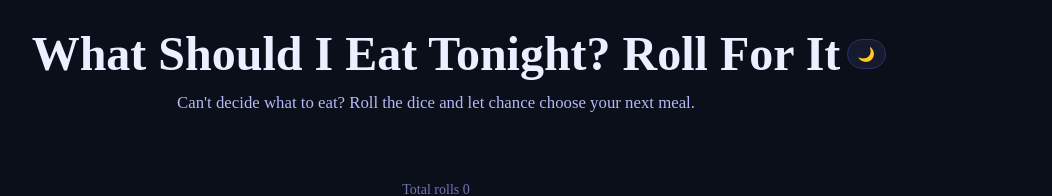
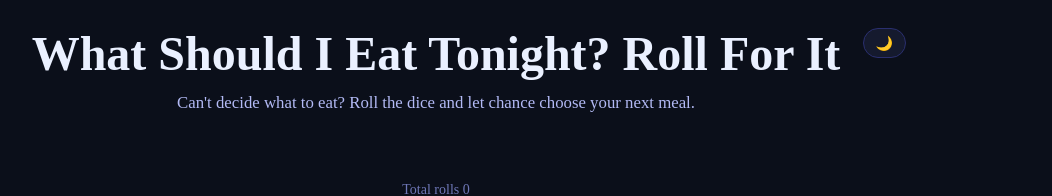
Before and after one commit to bradyjst/RollForIt, a React (Vite) app: page /what-should-i-eat in a window 1280 px wide. Shown: the top 196 px of the page, without its empty margins (204-1256 px from the left). Built offline with nearby package versions, Linux system fonts and the light colour scheme; no server answers.

Commit message:
fighting with the theme button

```diff
--- a/src/Components/PageHeader/PageHeader.css
+++ b/src/Components/PageHeader/PageHeader.css
@@ -4,57 +4,51 @@
 }
 
 /* ─────────────────────────────
-   Page title container
+   Container
    ───────────────────────────── */
 
 .page-header-container {
+	position: relative; /* 👈 anchor for button */
 	max-width: 900px;
 	margin: 0 auto;
-	padding: 1.25rem 1.5rem 0.75rem;
+	padding: 1.25rem 2.5rem 0.75rem;
+	text-align: center;
 }
 
-/* Title + toggle row */
+/* ─────────────────────────────
+   Title
+   ───────────────────────────── */
 
-.page-header-title-row {
-	display: grid;
-	grid-template-columns: 1fr auto 1fr;
-	align-items: center;
-	width: 100%;
-}
-
-/* Centered title */
-
-.page-header-title-row h1 {
-	grid-column: 2;
-	text-align: center;
-
+.page-title {
 	font-size: clamp(2.2rem, 4vw, 3rem);
 	margin: 0;
 	color: var(--text-primary);
 }
 
-/* Subtitle */
+/* ─────────────────────────────
+   Subtitle
+   ───────────────────────────── */
 
 .page-header-container p {
 	margin-top: 0.75rem;
 	font-size: 1.05rem;
 	color: var(--text-secondary);
-	text-align: center;
 }
 
 /* ─────────────────────────────
-   Theme toggle button
+   Theme toggle (decoupled from title)
    ───────────────────────────── */
 
 .theme-toggle {
-	grid-column: 3;
-	justify-self: end;
+	position: absolute;
+	top: 1.25rem;
+	right: 1.25rem; /* 👈 THIS is the control you wanted */
 
 	display: inline-flex;
 	align-items: center;
 	justify-content: center;
 
-	padding: 6px 10px;
+	padding: 6px 12px;
 	border-radius: 999px;
 
 	background: var(--surface);
@@ -64,8 +58,7 @@
 	cursor: pointer;
 	color: var(--text-muted);
 
-	transition: background 0.15s ease, border-color 0.15s ease,
-		transform 0.1s ease;
+	transition: background 0.15s ease, color 0.15s ease, transform 0.1s ease;
 }
 
 .theme-toggle:hover {
--- a/src/Components/PageHeader/PageHeader.tsx
+++ b/src/Components/PageHeader/PageHeader.tsx
@@ -7,12 +7,10 @@ type PageHeaderProps = {
 };
 
 export const PageHeader = ({ title, subtitle }: PageHeaderProps) => {
-	// ✅ Initialize from localStorage ONCE
 	const [theme, setTheme] = useState<"light" | "dark">(() => {
 		return (localStorage.getItem("theme") as "light" | "dark") || "dark";
 	});
 
-	// ✅ Effect only syncs external system (DOM)
 	useEffect(() => {
 		document.documentElement.setAttribute("data-theme", theme);
 	}, [theme]);
@@ -26,9 +24,6 @@ export const PageHeader = ({ title, subtitle }: PageHeaderProps) => {
 	return (
 		<section className="page-header">
 			<div className="page-header-container">
-				<div className="page-header-title-row">
-					<h1>{title}</h1>
-
 				<button
 					className="theme-toggle"
 					onClick={toggleTheme}
@@ -36,7 +31,8 @@ export const PageHeader = ({ title, subtitle }: PageHeaderProps) => {
 				>
 					{theme === "dark" ? "🌙" : "☀️"}
 				</button>
-				</div>
+
+				<h1 className="page-title">{title}</h1>
 
 				{subtitle && <p>{subtitle}</p>}
 			</div>
--- a/src/data/PageMeta.ts
+++ b/src/data/PageMeta.ts
@@ -18,7 +18,7 @@ export const PAGE_META: Record<
 			"Stuck on date ideas? Roll the dice and get inspired instantly.",
 	},
 	movies: {
-		title: "What Should I Watch? 🎬 | Roll For It",
+		title: "What Should I Watch? 🎬  Roll For It",
 		description:
 			"Let the dice pick your next movie night genre for you.",
 	},
```
Lines whose indentation alone changed are shown as unchanged.
